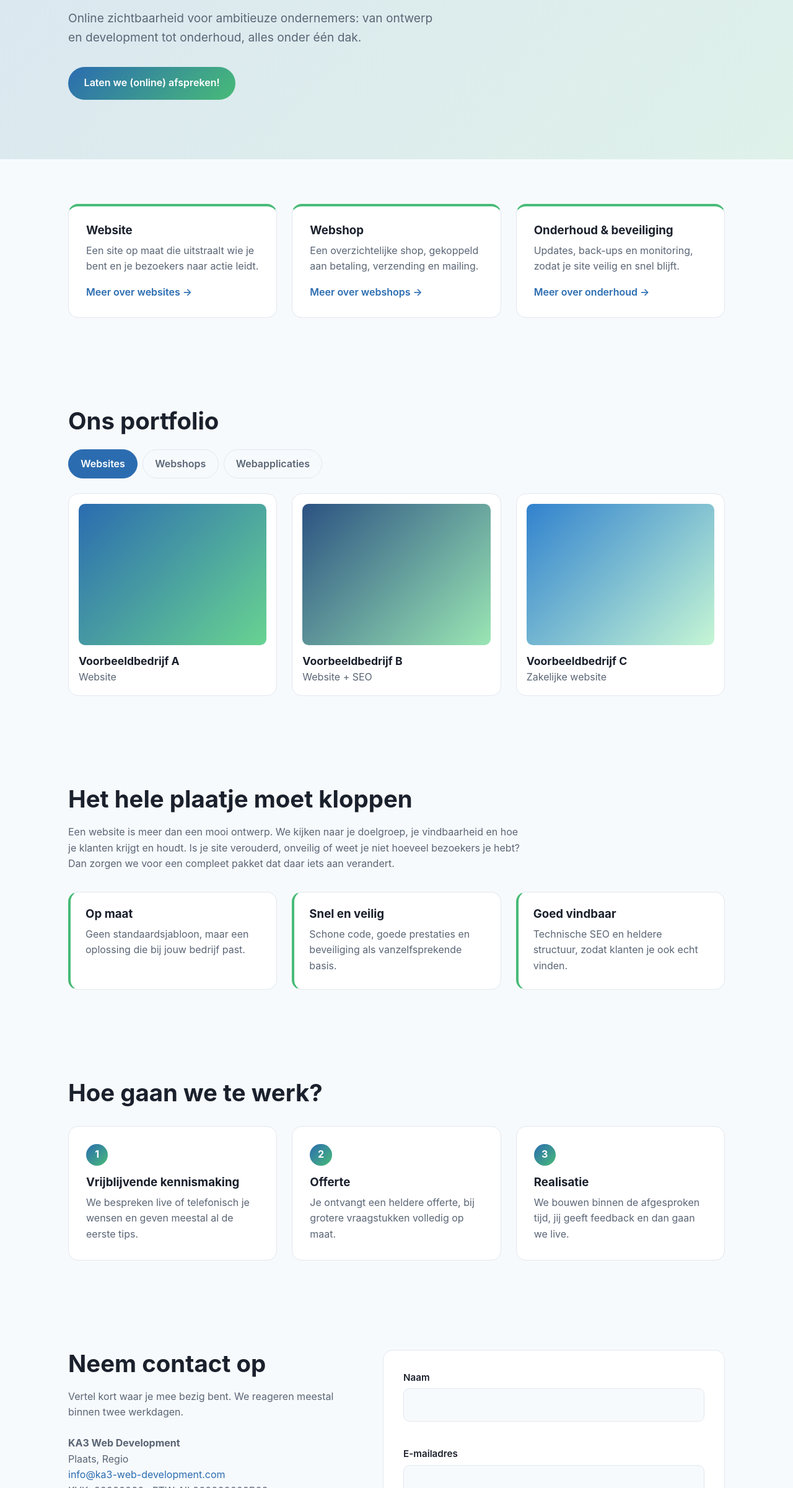
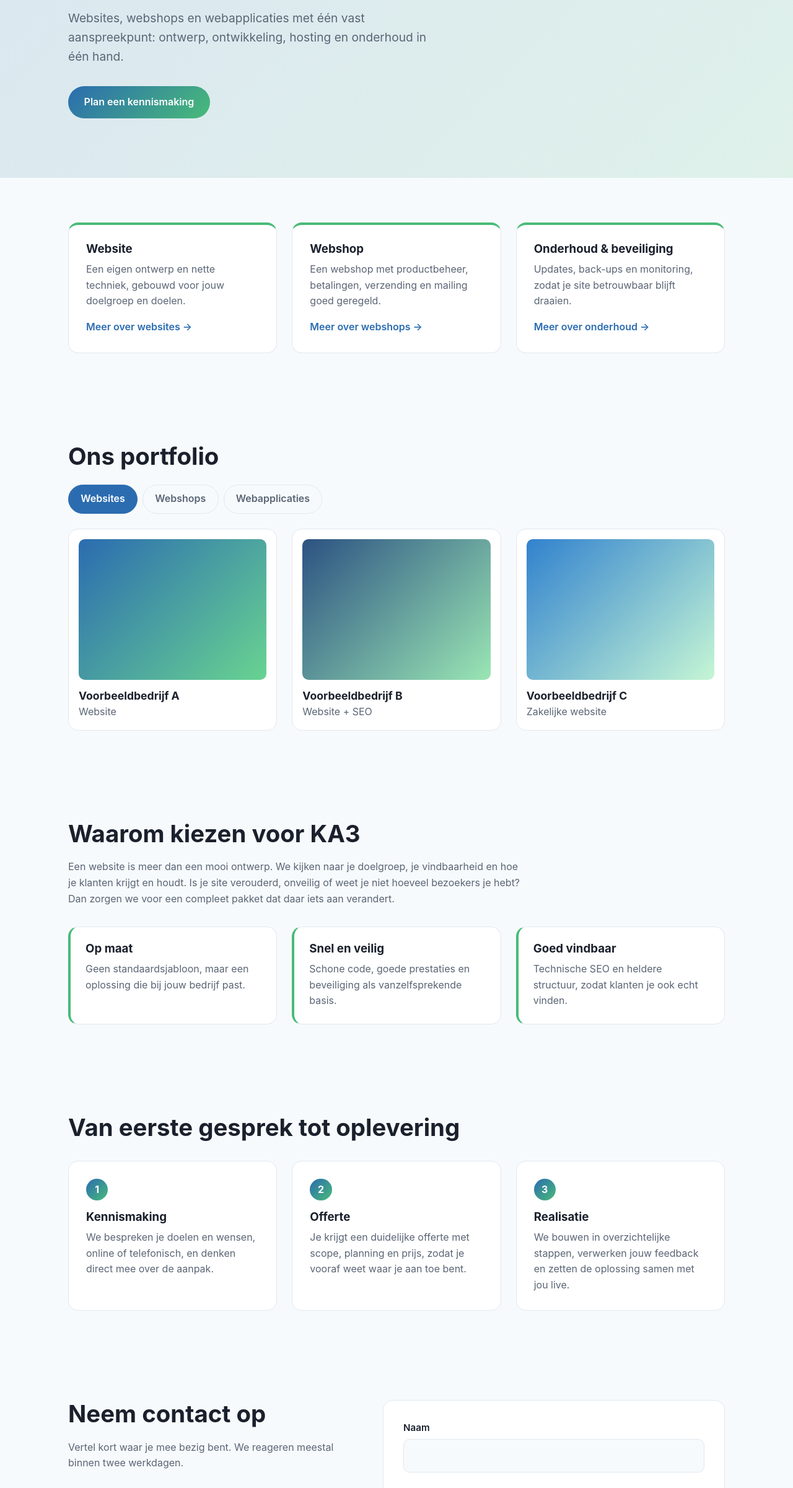
Before and after one commit to WilliamDevelopmentKA3/development, a plain HTML site: page public/index.html in a window 1280 px wide. Shown: the part 399-2800 px from the top of the page at 62% size. Drawn offline with Linux system fonts and the light colour scheme.

Commit message:
Zet site uit firstdevelopment in public/ met wrangler.jsonc (#1)
* Zet site uit firstdevelopment in public/ met wrangler.jsonc

Co-Authored-By: Claude Opus 5.5 <noreply@anthropic.com>
Claude-Session: https://claude.ai/code/session_01KUzYLrm7WAHn2KeF2z92U7

* Werk README bij naar public/ en Cloudflare

Co-Authored-By: Claude Opus 5.5 <noreply@anthropic.com>
Claude-Session: https://claude.ai/code/session_01KUzYLrm7WAHn2KeF2z92U7

---------

Co-authored-by: Claude <noreply@anthropic.com>

```diff
--- a/index.html
+++ b/public/index.html
@@ -4,7 +4,7 @@
   <meta charset="UTF-8">
   <meta name="viewport" content="width=device-width, initial-scale=1">
   <title>KA3 Web Development – Websites, webshops en webapplicaties</title>
-  <meta name="description" content="KA3 Web Development bouwt websites, webshops en webapplicaties op maat voor ambitieuze ondernemers.">
+  <meta name="description" content="KA3 Web Development ontwerpt, bouwt en beheert websites, webshops en webapplicaties op maat, voor opdrachtgevers in Nederland en daarbuiten.">
   <link rel="stylesheet" href="style.css">
 </head>
 <body>
@@ -15,26 +15,26 @@
     <section id="home" class="hero">
       <div class="hero-inner">
         <p class="eyebrow">Web development</p>
-        <h1>Wij bouwen websites en webshops die <em>werken voor jou</em>.</h1>
-        <p class="lead">Online zichtbaarheid voor ambitieuze ondernemers: van ontwerp en development tot onderhoud, alles onder één dak.</p>
-        <a href="#contact" class="btn">Laten we (online) afspreken!</a>
+        <h1>Maatwerk voor het web, <em>van idee tot livegang</em>.</h1>
+        <p class="lead">Websites, webshops en webapplicaties met één vast aanspreekpunt: ontwerp, ontwikkeling, hosting en onderhoud in één hand.</p>
+        <a href="#contact" class="btn">Plan een kennismaking</a>
       </div>
     </section>
 
     <section class="section services" aria-label="Diensten">
       <article class="service reveal">
         <h3>Website</h3>
-        <p>Een site op maat die uitstraalt wie je bent en je bezoekers naar actie leidt.</p>
+        <p>Een eigen ontwerp en nette techniek, gebouwd voor jouw doelgroep en doelen.</p>
         <a href="website.html" class="more">Meer over websites →</a>
       </article>
       <article class="service reveal">
         <h3>Webshop</h3>
-        <p>Een overzichtelijke shop, gekoppeld aan betaling, verzending en mailing.</p>
+        <p>Een webshop met productbeheer, betalingen, verzending en mailing goed geregeld.</p>
         <a href="webshop.html" class="more">Meer over webshops →</a>
       </article>
       <article class="service reveal">
         <h3>Onderhoud &amp; beveiliging</h3>
-        <p>Updates, back-ups en monitoring, zodat je site veilig en snel blijft.</p>
+        <p>Updates, back-ups en monitoring, zodat je site betrouwbaar blijft draaien.</p>
         <a href="onderhoud.html" class="more">Meer over onderhoud →</a>
       </article>
     </section>
@@ -65,7 +65,7 @@
     </section>
 
     <section class="section">
-      <h2 class="reveal">Het hele plaatje moet kloppen</h2>
+      <h2 class="reveal">Waarom kiezen voor KA3</h2>
       <p class="intro-text reveal">Een website is meer dan een mooi ontwerp. We kijken naar je doelgroep, je vindbaarheid en hoe je klanten krijgt en houdt. Is je site verouderd, onveilig of weet je niet hoeveel bezoekers je hebt? Dan zorgen we voor een compleet pakket dat daar iets aan verandert.</p>
       <ul class="checklist">
         <li class="reveal"><h3>Op maat</h3><p>Geen standaardsjabloon, maar een oplossing die bij jouw bedrijf past.</p></li>
@@ -75,11 +75,11 @@
     </section>
 
     <section class="section">
-      <h2 class="reveal">Hoe gaan we te werk?</h2>
+      <h2 class="reveal">Van eerste gesprek tot oplevering</h2>
       <ol class="steps">
-        <li class="reveal"><h3>Vrijblijvende kennismaking</h3><p>We bespreken live of telefonisch je wensen en geven meestal al de eerste tips.</p></li>
-        <li class="reveal"><h3>Offerte</h3><p>Je ontvangt een heldere offerte, bij grotere vraagstukken volledig op maat.</p></li>
-        <li class="reveal"><h3>Realisatie</h3><p>We bouwen binnen de afgesproken tijd, jij geeft feedback en dan gaan we live.</p></li>
+        <li class="reveal"><h3>Kennismaking</h3><p>We bespreken je doelen en wensen, online of telefonisch, en denken direct mee over de aanpak.</p></li>
+        <li class="reveal"><h3>Offerte</h3><p>Je krijgt een duidelijke offerte met scope, planning en prijs, zodat je vooraf weet waar je aan toe bent.</p></li>
+        <li class="reveal"><h3>Realisatie</h3><p>We bouwen in overzichtelijke stappen, verwerken jouw feedback en zetten de oplossing samen met jou live.</p></li>
       </ol>
     </section>
 
@@ -89,9 +89,8 @@
         <p>Vertel kort waar je mee bezig bent. We reageren meestal binnen twee werkdagen.</p>
         <address>
           <strong>KA3 Web Development</strong><br>
-          Plaats, Regio<br>
           <a href="mailto:info@ka3-web-development.com">info@ka3-web-development.com</a><br>
-          KVK: 00000000 · BTW: NL000000000B00
+          KVK: 96160063 · BTW: NL005195831B33
         </address>
         <p class="tools-label">Wij werken o.a. met:</p>
         <ul class="tools">
--- a/layout.js
+++ b/public/layout.js
@@ -6,9 +6,10 @@ const NAV = [
   ["onderhoud.html", "Onderhoud &amp; beveiliging"],
   ["index.html#portfolio", "Portfolio"]
 ];
-const huidigePagina = location.pathname.split("/").pop() || "index.html";
+const zonderHtml = s => s.replace(/\.html$/, "");
+const huidigePagina = zonderHtml(location.pathname.split("/").pop() || "index");
 const navLinks = NAV.map(([href, label]) =>
-  `<a href="${href}"${href === huidigePagina ? ' aria-current="page"' : ""}>${label}</a>`).join("");
+  `<a href="${href}"${zonderHtml(href) === huidigePagina ? ' aria-current="page"' : ""}>${label}</a>`).join("");
 
 document.getElementById("site-header").outerHTML = `
 <header class="site-header">
```
Also changed, not shown: public/onderhoud.html (renamed from onderhoud.html, +3 -3 lines), public/webshop.html (renamed from webshop.html, +2 -2 lines), public/website.html (renamed from website.html, +2 -2 lines), public/project.html (renamed from project.html), public/projects.js (renamed from projects.js), public/script.js (renamed from script.js), public/style.css (renamed from style.css), 3 other files.
